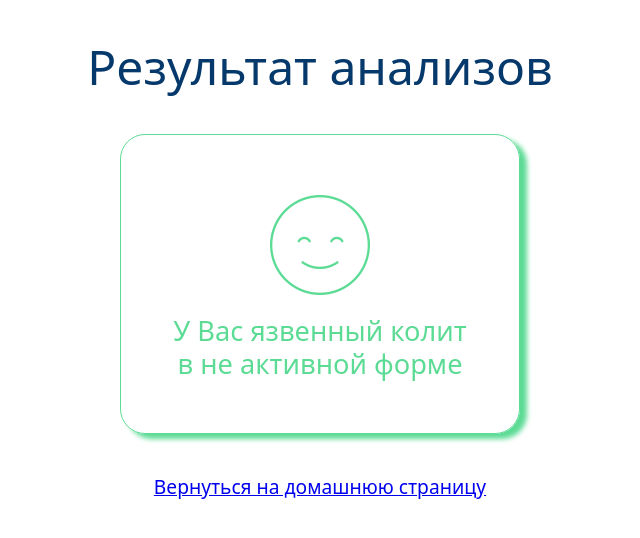
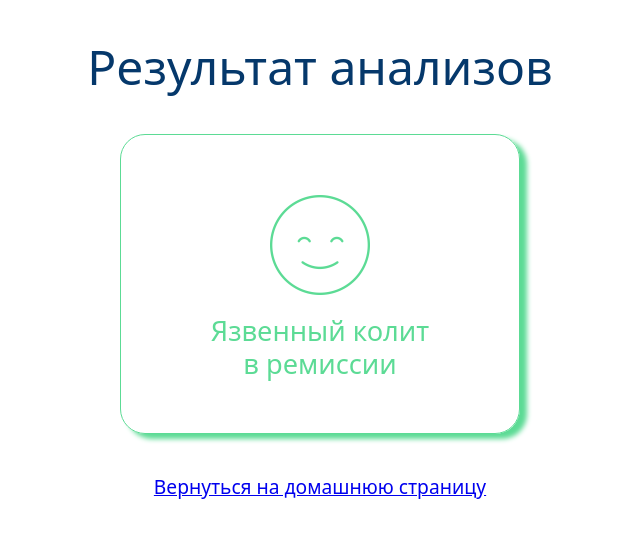
Before and after one commit to BarbedRuff/course-project, a FastAPI app: page /good in a window 1280 px wide. Shown: the top 538 px of the page, without its empty margins (320-960 px from the left). Run offline with FastAPI, Linux system fonts and the light colour scheme.

Commit message:
Update good.html

```diff
--- a/web/templates/good.html
+++ b/web/templates/good.html
@@ -11,8 +11,8 @@
     <h1 class="display-5" style="text-align: center; padding-top: 3%; color: #05386B;">Результат анализов</h1>
     <div class="form">
         <img src="static/img/good.png" class="smile">
-        <h1 class="text-smile display-6" style="color: #5CDB95;">
-            У Вас язвенный колит <br>в не активной форме
+        <h1 class="text-smile display-5" style="color: #5CDB95;">
+            Язвенный колит <br> в ремиссии
         </h1>
     </div>
     <p class="href"> <a href="/" style="color: #0000EE;">Вернуться на домашнюю страницу</a></p>
```
